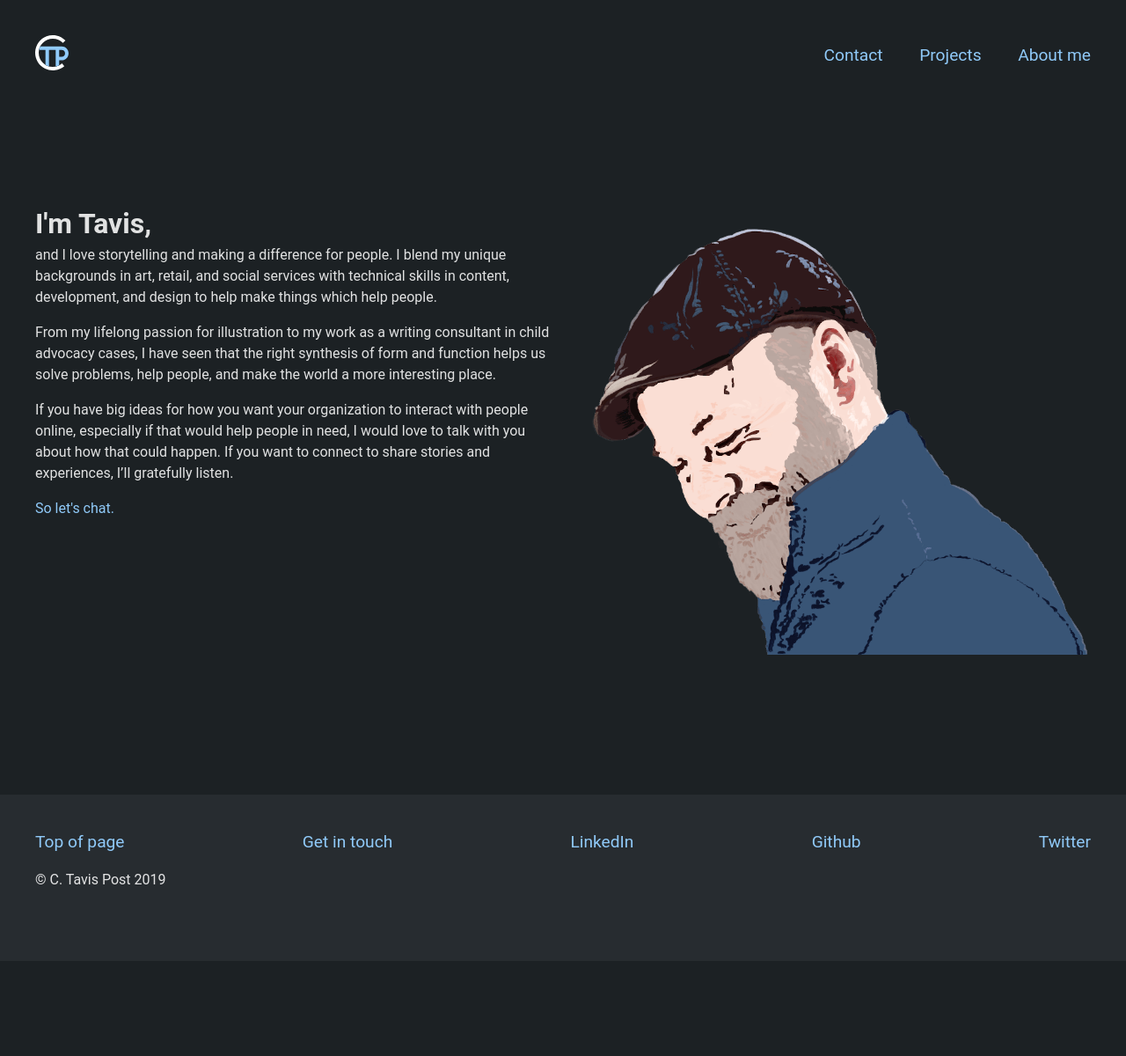
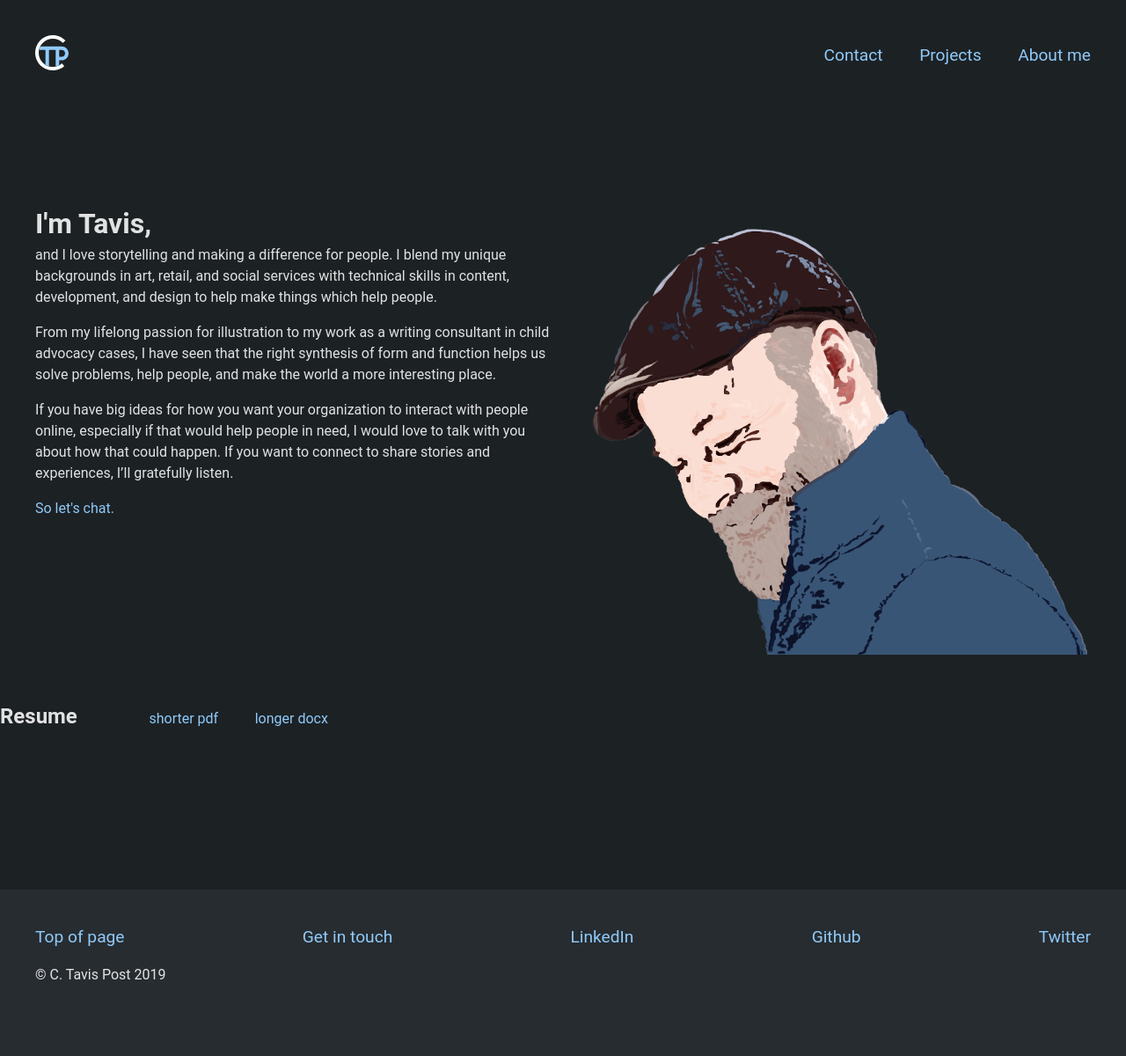
Before and after one commit to ctavispost/personalPortfolio, a Jekyll site: the page built from about.md, in a window 1280 px wide. Shown: the whole page at 88% size. Built offline with Jekyll 4.4.1, drawn with Linux system fonts in a browser that asks for light colours; some web fonts are replaced; our own code applies the rules of GitHub Pages for plain Markdown files; before the commit the page ends 1092 px from its top, so only the background shows below that.

Commit message:
Add and style resume link section to about.md, and add relevant classes to main.css

```diff
--- a/about.md
+++ b/about.md
@@ -18,3 +18,15 @@ format: default
 
   <img src="images/selfPortrait.png" alt="stylized self portrait of Tavis smiling in a hat" class="selfPortrait">
 </article>
+
+<article class="smallerBreak flexBaseline flexRow flexWrap">
+  <h2>Resume</h2>
+  <ul class="flexRow flexWrap listStyleNone spaceToLeft">
+    <li>
+      <a href="c_tavis_post_ux_resume.pdf">shorter pdf</a>
+    </li>
+    <li class="spaceToLeft">
+      <a href="c_tavis_post_single_column_resume.docx">longer docx</a>
+    </li>
+  </ul>
+</article>
--- a/styles/main.css
+++ b/styles/main.css
@@ -615,6 +615,23 @@ figcaption {
   place-self: start end;
 }
 
+.flexBaseline {
+  align-items: baseline;
+}
+
+.flexRow {
+  display: flex;
+  flex-direction: row;
+}
+
+.flexWrap {
+  flex-wrap: wrap;
+}
+
+.listStyleNone {
+  list-style: none;
+}
+
 /* for resume */
 .flexCol {
   display: flex;
```
